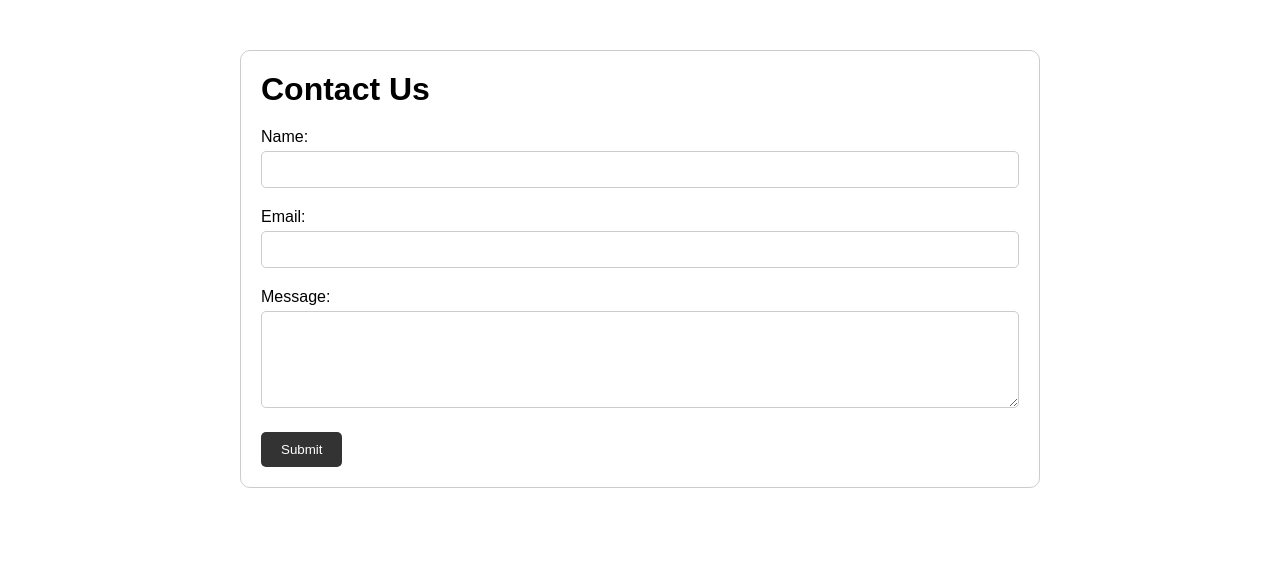
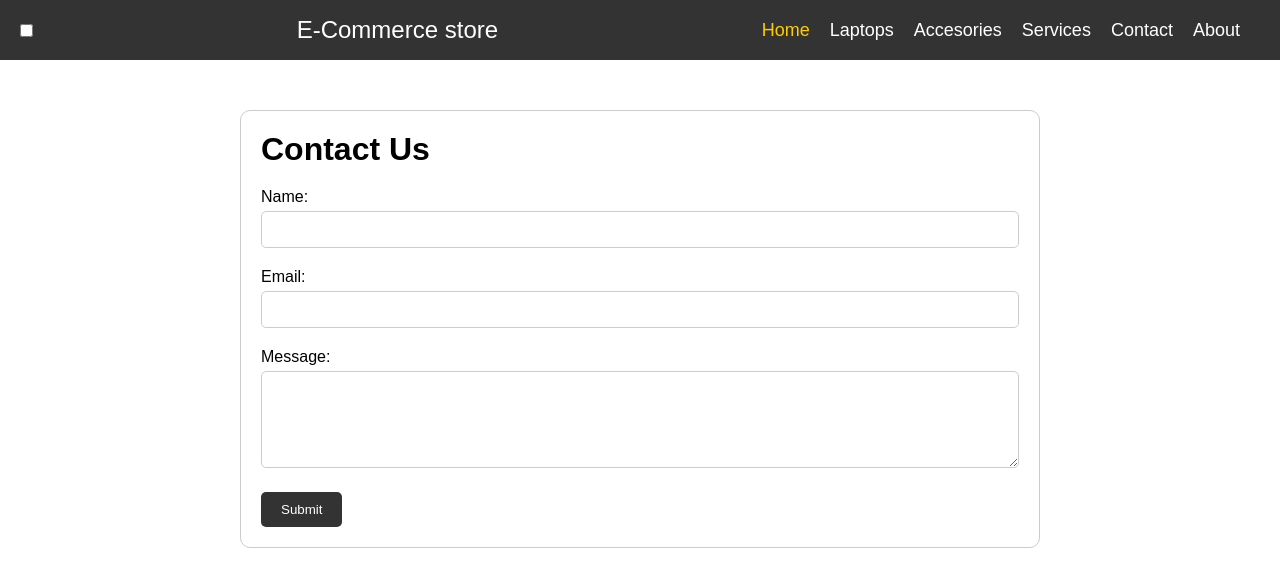
Before and after one commit to Sangam5756/Web_DevelopmentProject, a plain HTML site: page Ecommerce_APP/Contact.html in a window 1280 px wide. Drawn offline with Linux system fonts and the light colour scheme.

Commit message:
Update Contact.html

```diff
--- a/Ecommerce_APP/Contact.html
+++ b/Ecommerce_APP/Contact.html
@@ -9,7 +9,21 @@
     <link rel="stylesheet" href="https://cdnjs.cloudflare.com/ajax/libs/font-awesome/5.15.3/css/all.min.css"/>
   </head>
   <body>
-
+    <nav>
+      <input type="checkbox" id="check">
+      <label for="check" class="checkbtn">
+        <i class="fas fa-bars"></i>
+      </label>
+      <label class="logo">E-Commerce store</label>
+      <ul>
+        <li><a class="active" href="index.html">Home</a></li>
+        <li><a href="laptop.html">Laptops</a></li>
+        <li><a href="accesories.html">Accesories</a></li>
+        <li><a href="com.html">Services</a></li>
+        <li><a href="Contact.html">Contact</a></li>
+        <li><a href="#">About</a></li>
+      </ul>
+    </nav>
    <div class="container">
         <h1>Contact Us</h1>
         <form action="#" method="post">
```
